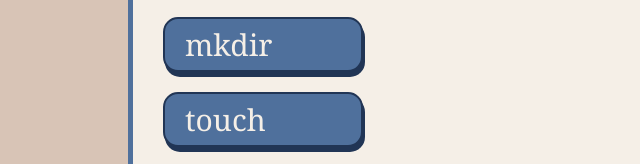
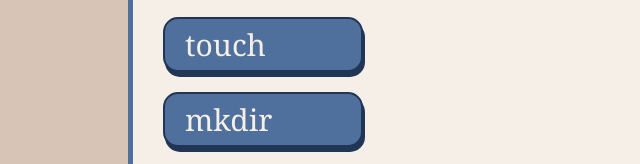
Before and after one commit to uwlryoung/coding-quiz, a plain HTML site: page index.html in a window 1280 px wide. Both pictures are taken after a click on the button "Start Quiz". Shown: the part 270-434 px from the top of the page, 0-640 px from the left. Drawn offline with Linux system fonts and the light colour scheme.

Commit message:
Integrated function to make the choices for answers in random order. Added notes to code

```diff
--- a/assets/js/script.js
+++ b/assets/js/script.js
@@ -35,7 +35,7 @@ var questionBank = [{
 },
 {
     question: "What is the purpose of the `alt` attribute for images?",
-    answers: ["To make it easier to style the image with CSS","To make the image load faster","To provide context for the images in the cases where they are not observable, either due to an accessibility challenge or a broken link.","To prevent search engines from indexing the image"],
+    answers: ["To make it easier to style the image with CSS","To make the image load faster","To provide context for the images in the cases where they are not observable, either due to an accessibility challenge or a broken link","To prevent search engines from indexing the image"],
     answer: "To provide context for the images in the cases where they are not observable, either due to an accessibility challenge or a broken link"
 },
 {
@@ -184,13 +184,16 @@ startQuiz.addEventListener("click", function(event){
     titleCard.setAttribute("data-state", "hidden");
     questionCard.setAttribute("data-state", "visible");
 
+
+    //This function adds the answer choices to the buttons, and makes the order of the buttons random.
     function quesAnsText () {
         if (q < questionBank.length) {
+            var a = randomOrder();
             question.textContent = questionBank[q].question;
-            answer1.textContent = questionBank[q].answers[0];
-            answer2.textContent = questionBank[q].answers[1];
-            answer3.textContent = questionBank[q].answers[2];
-            answer4.textContent = questionBank[q].answers[3];
+            answer1.textContent = questionBank[q].answers[a[0]];
+            answer2.textContent = questionBank[q].answers[a[1]];
+            answer3.textContent = questionBank[q].answers[a[2]];
+            answer4.textContent = questionBank[q].answers[a[3]];
         } else {
             setTimeout(results,1000);
             return;
@@ -225,7 +228,6 @@ startQuiz.addEventListener("click", function(event){
             setTimeout(results,1000);
             return;
         }
-
     });
 
     answer2.addEventListener("click", function(){
@@ -255,7 +257,6 @@ startQuiz.addEventListener("click", function(event){
             setTimeout(results,1000);
             return;
         }
-
     });
 
     answer3.addEventListener("click", function(){
@@ -285,7 +286,6 @@ startQuiz.addEventListener("click", function(event){
             setTimeout(results,1000);
             return;
         }
-
     });
 
     answer4.addEventListener("click", function(){
@@ -315,7 +315,6 @@ startQuiz.addEventListener("click", function(event){
             setTimeout(results,1000);
             return;
         }
-
     });
 
     corIncorClear();
@@ -367,7 +366,6 @@ function submitScore(event){
     localStorage.setItem("players", JSON.stringify(players));
 
     players = JSON.parse(localStorage.getItem("players"));
-
 
     for (i = 0; i < players.length; i++) {
         var tr = document.createElement("tr");
@@ -440,40 +438,25 @@ function sortTable() {
     }
   }
 
+  //Function to randomize the order of the buttons on the quiz so players can't just memorize the quesion order
+  function randomOrder(){
+    var base = [0,1,2,3];
+    var newArray = [];
 
+    var a = Math.floor(Math.random() * base.length);
+    newArray.push(base[a]);
+    var base1 = base.splice(a,1);
 
+    var b = Math.floor(Math.random() * base1.length);
+    newArray.push(base[b]);
+    var base2 = base.splice(b,1);
 
-// This function will randomize the order the buttons. Try to add later.
+    var c = Math.floor(Math.random() * base2.length);
+    newArray.push(base[c]);
+    var base3 = base.splice(c,1);
 
-    // function generateQSet() {
-    //     function randomOrder(){
-    //         var base = [0,1,2,3];
-    //         var newArray = [];
+    var d = Math.floor(Math.random() * base3.length);
+    newArray.push(base[d]);
 
-    //         var a = Math.floor(Math.random() * base.length);
-    //         newArray.push(base[a]);
-    //         var base1 = base.splice(a,1);
-
-    //         var b = Math.floor(Math.random() * base1.length);
-    //         newArray.push(base[b]);
-    //         var base2 = base.splice(b,1);
-
-    //         var c = Math.floor(Math.random() * base2.length);
-    //         newArray.push(base[c]);
-    //         var base3 = base.splice(c,1);
-
-    //         var d = Math.floor(Math.random() * base3.length);
-    //         newArray.push(base[d]);
-
-    //         return newArray;
-    //     }
-    //     var ans = randomOrder();
-
-    //     question.textContent = question2.question;
-    //     answer1.textContent = question2.answers[ans[0]];
-    //     answer2.textContent = question2.answers[ans[1]];
-    //     answer3.textContent = question2.answers[ans[2]];
-    //     answer4.textContent = question2.answers[ans[3]];
-
-
-    //}
+    return newArray;
+  }
```
Also changed, not shown: assets/css/style.css (+7 -0 lines).
